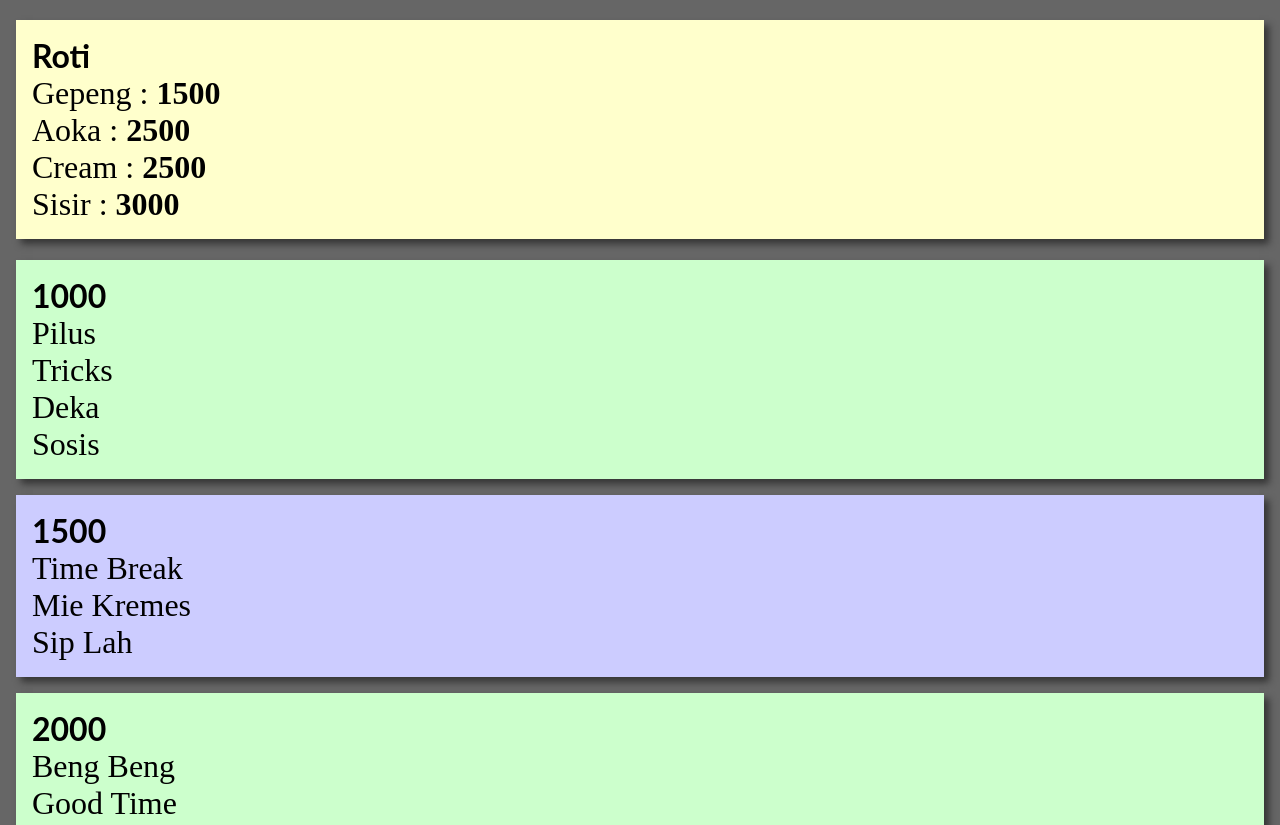
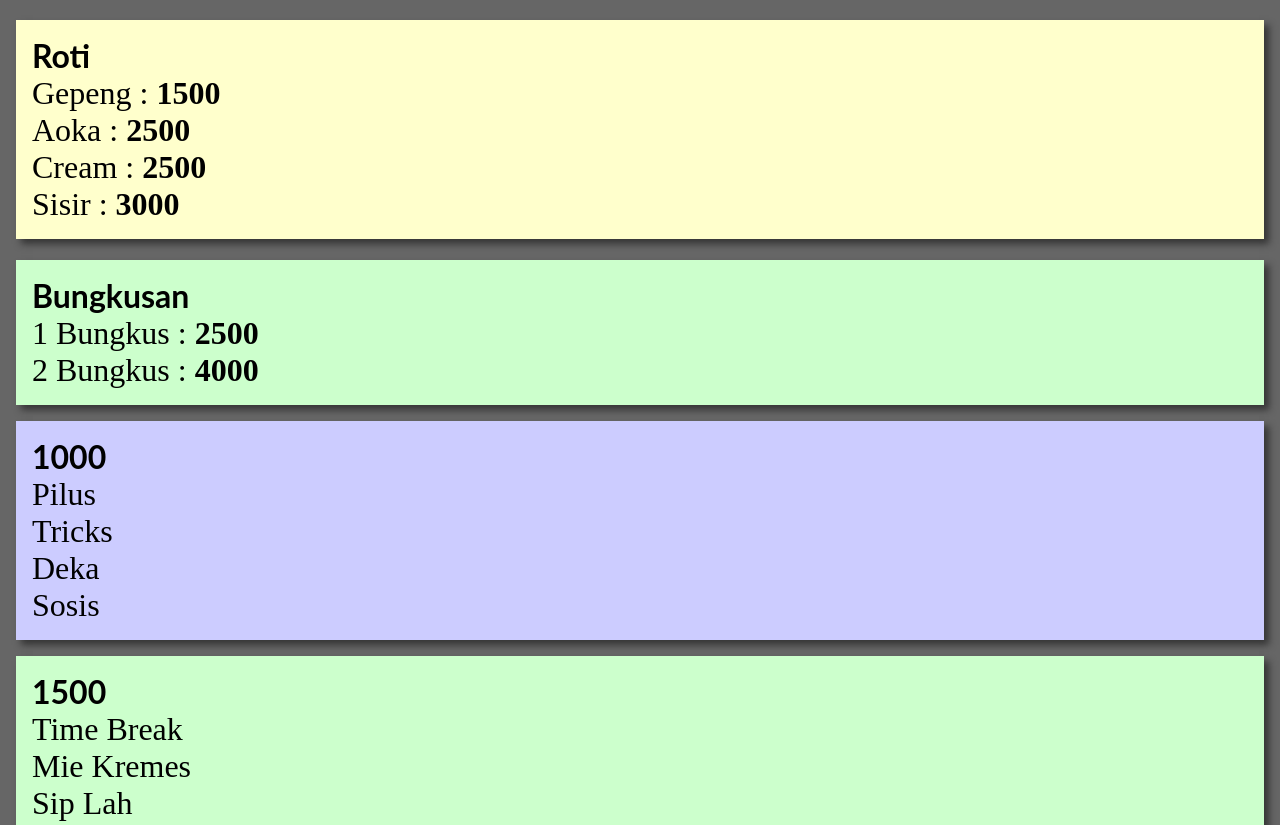
Before and after one commit to RizkyNovriansyah/harga-rizkymart, a plain HTML site: page index.html in a window 1280 px wide. Shown: the top 825 px of the page. Drawn offline with Linux system fonts and the light colour scheme.

Commit message:
Update index.html

```diff
--- a/index.html
+++ b/index.html
@@ -91,6 +91,16 @@
 
         <li>
             <a>
+                <h2>Bungkusan</h2>
+                <p>
+                1 Bungkus : <strong>2500</strong> <br>
+                2 Bungkus : <strong>4000</strong> <br>
+                </p>
+            </a>
+        </li>
+
+        <li>
+            <a>
                 <h2>1000</h2>
                 <p>
                     Pilus<br>
```
